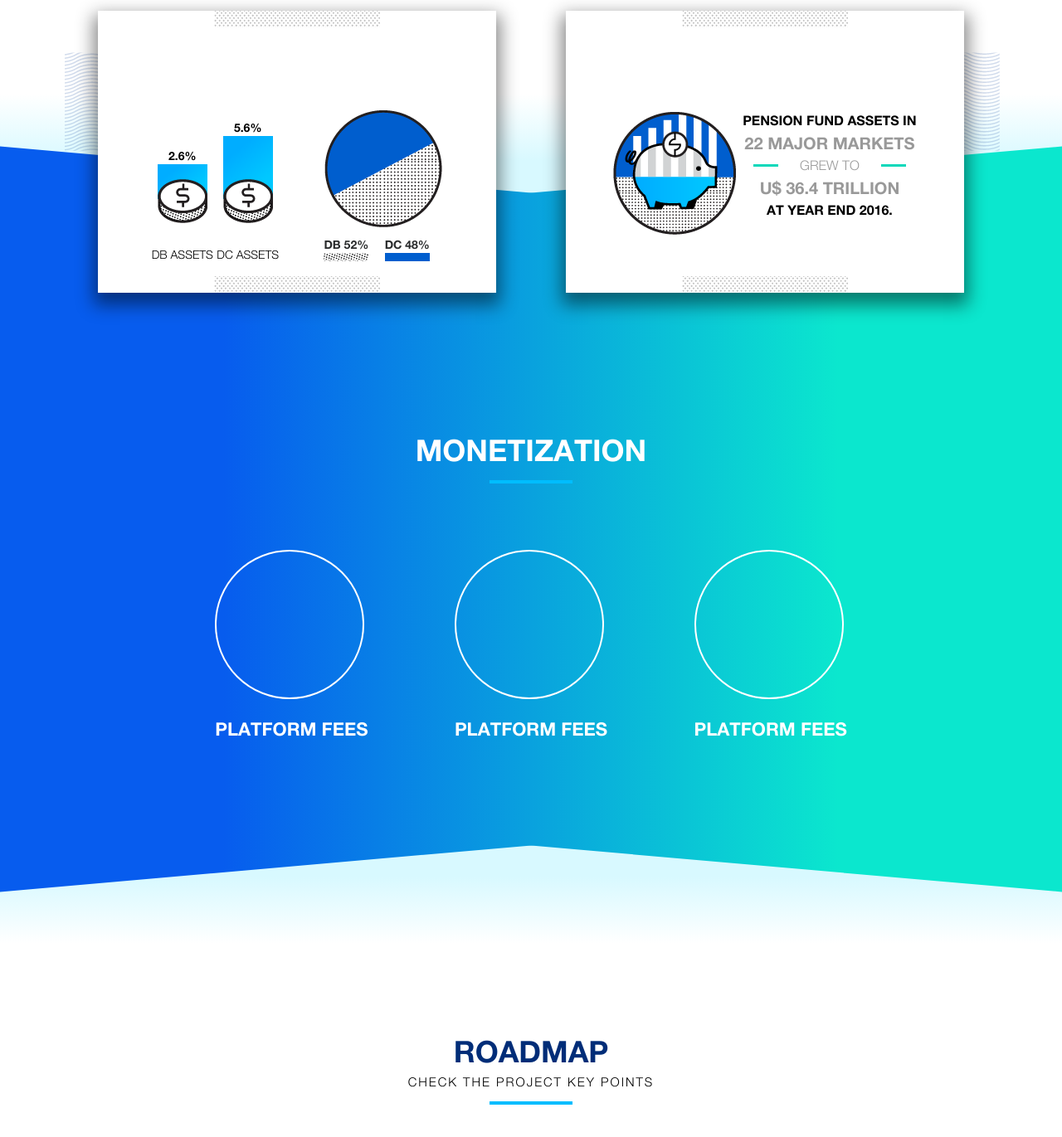
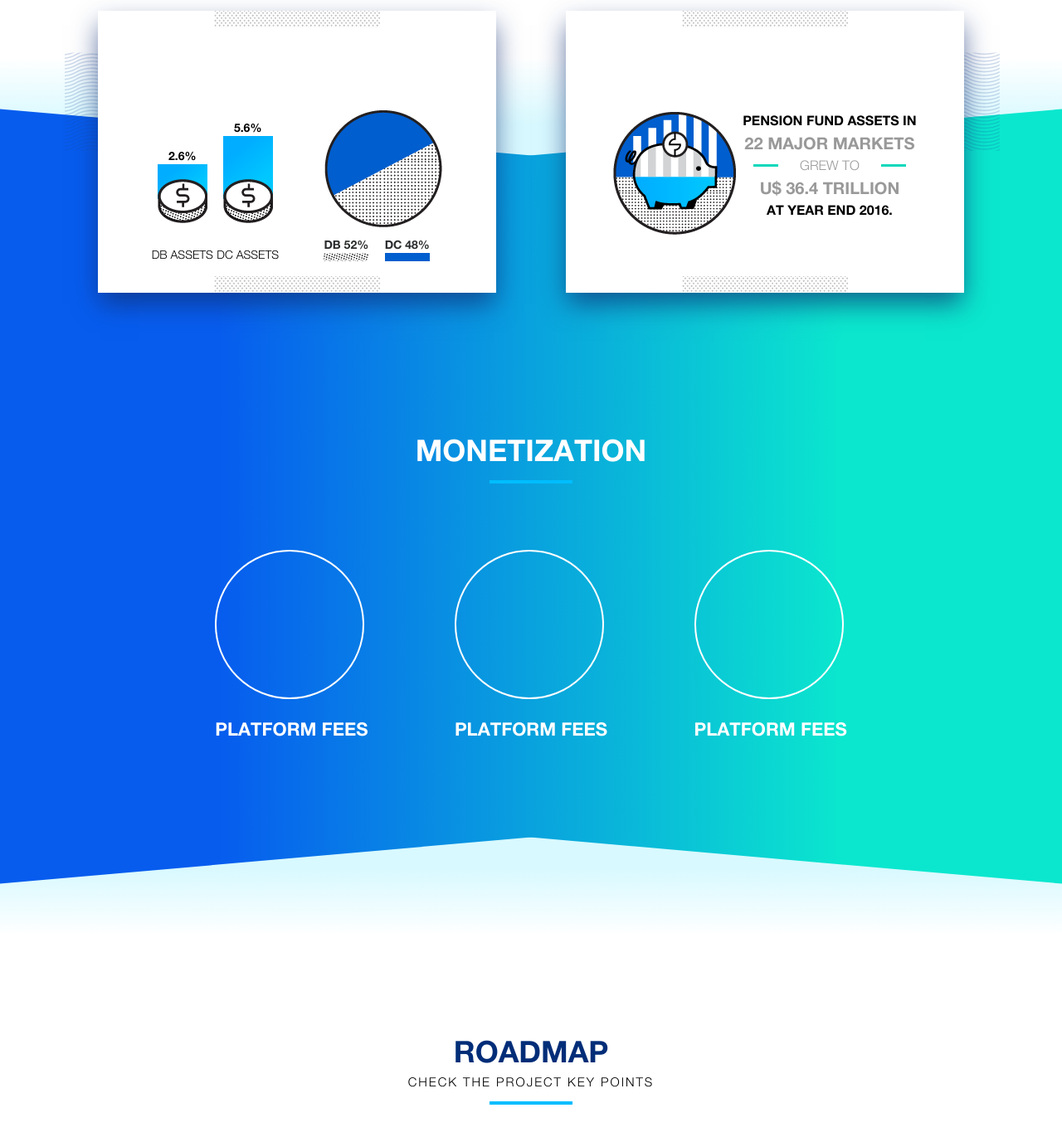
Before and after one commit to AuctusProject/Site, a website: page index.html in a window 1280 px wide. Shown: the part 3316-4687 px from the top of the page at 83% size. Drawn offline with nearby package versions, Linux system fonts and the light colour scheme; files that its build step writes are made by us from their sources.

Commit message:
Size adjusments

```diff
--- a/scss/_global.scss
+++ b/scss/_global.scss
@@ -129,7 +129,7 @@ hr {
 
 .adjust-top{
     position:relative;
-    top:-70px;
+    top:-80px;
     z-index:-2;
 }
 
@@ -139,7 +139,7 @@ hr {
 
     .transition-gradient-before {
         position: absolute;
-        top: 395px;
+        top: 350px;
         z-index: -1;
         width: 100%;
     }
@@ -153,12 +153,12 @@ hr {
 .background-market-monetization-first,
 .background-market-monetization-second{
     display: block;
-    width: calc(100% + 140px);
+    width: calc(100% + 160px);
     position: absolute;
-    height: calc(100% - 625px);
+    height: calc(100% - 590px);
     z-index: -1;
-    top: 555px;
-    left: -70px;
+    top: 510px;
+    left: -80px;
     background: #0884cd; /* For browsers that do not support gradients */
 }
 
--- a/scss/_market.scss
+++ b/scss/_market.scss
@@ -1,5 +1,4 @@
 section.market {
-    /*background: darkblue;*/
     .waves-img-left {
         position: absolute;
         z-index: -1;
@@ -25,7 +24,9 @@ section.market {
         background: white;
         width: 480px;
         height: 340px;
-        box-shadow: 0px 10px 20px 5px rgba(0, 0, 0, 0.47);
+        -webkit-box-shadow: 0px 15px 30px -2px rgba(15,46,114,0.7);
+        -moz-box-shadow: 0px 15px 30px -2px rgba(15,46,114,0.7);
+        box-shadow: 0px 15px 30px -2px rgba(15,46,114,0.7);
         display: inline-block;
     }
 
```
